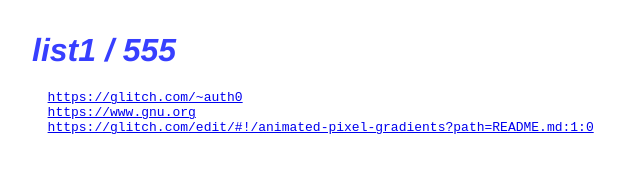
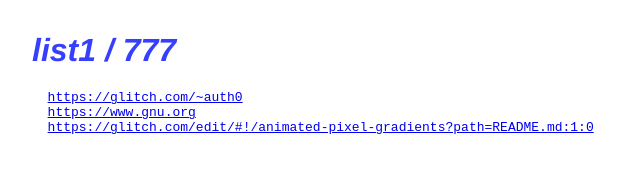
Before and after one commit to glangley207/bookmarks-list-1, a plain HTML site: page index.html in a window 1280 px wide. Shown: the full height of the page, 0-640 px from the left. Drawn offline with nearby package versions, Linux system fonts and the light colour scheme.

Commit message:
🌮👯 Updated with Glitch

```diff
--- a/index.html
+++ b/index.html
@@ -9,7 +9,7 @@
     <script src="/script.js"></script>
   </head>
   <body>
-  <h1>list1 / 555</h1>
+  <h1>list1 / 777</h1>
   <pre id="list1">
   https://glitch.com/~auth0
   https://www.gnu.org
```
